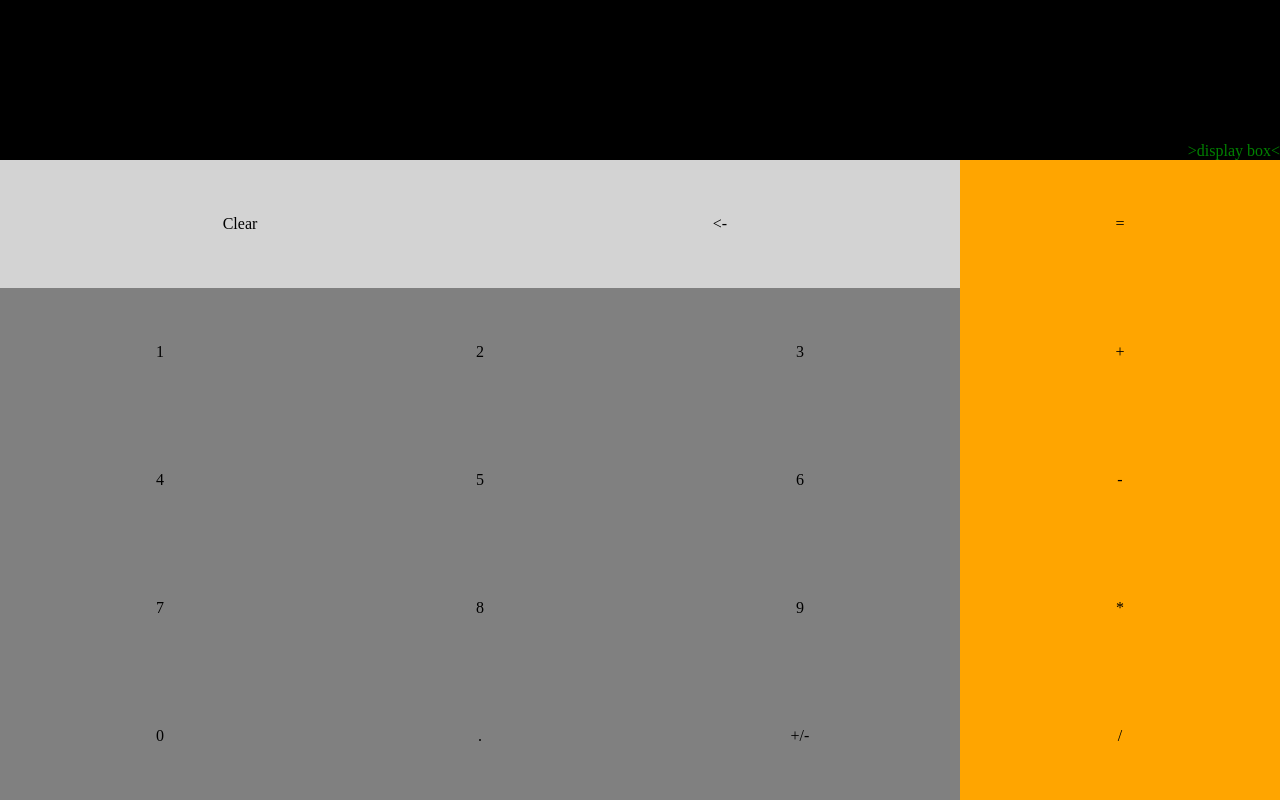
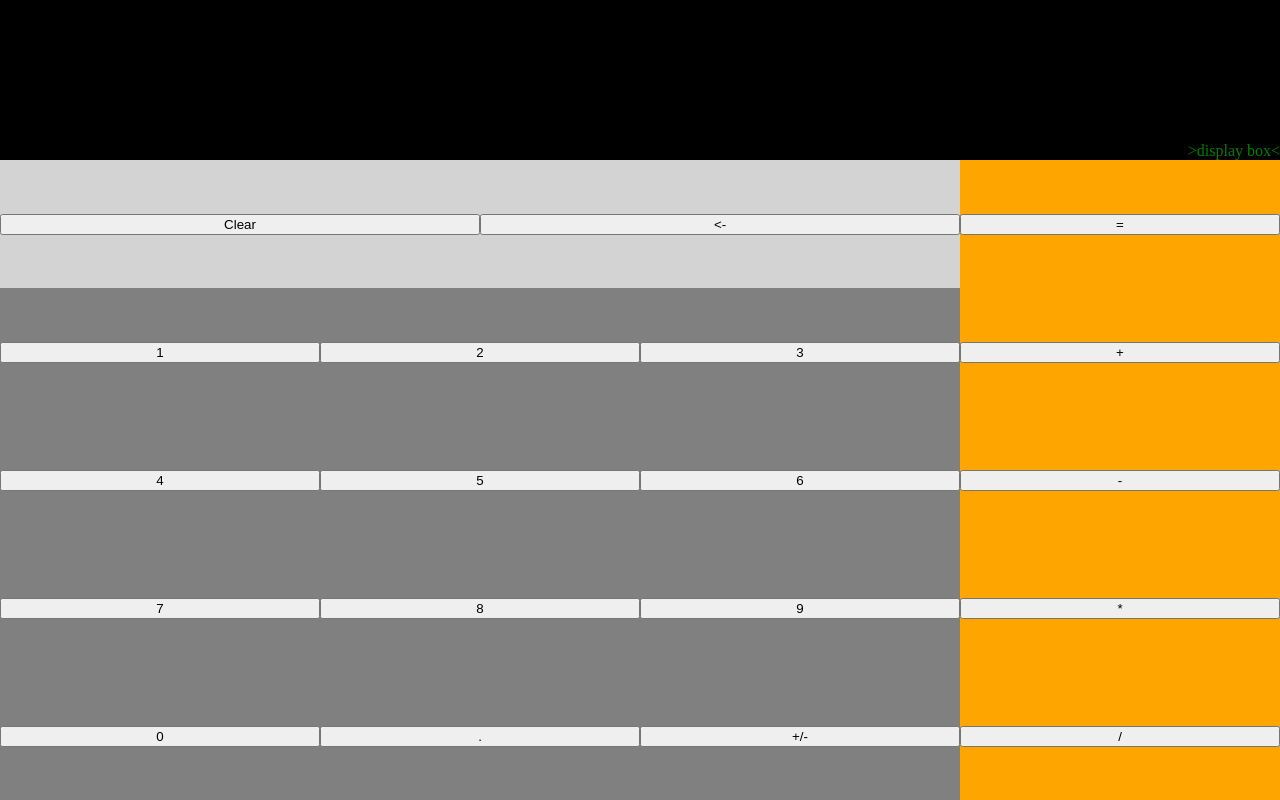
Before and after one commit to idelgass/WebCalculator, a plain HTML site: page index.html in a window 1280 px wide. Drawn offline with Linux system fonts and the light colour scheme.

Commit message:
Added default buttons, js backend up next

```diff
--- a/index.html
+++ b/index.html
@@ -14,81 +14,81 @@
         <div class="numpad">
           <div class="numpad__row" id="numpad__rowspec">
             <div class="key" id="key-clear">
-              Clear
+              <button type="button" name="key-clear">Clear</button>
             </div>
             <div class="key" id="key-delete">
-              <-
+              <button type="button" name="key-delete"><-</button>
             </div>
           </div>
           <div class="numpad__row" id="numpad__row0">
             <div class="key" id="key-one">
-              1
+              <button type="button" name="key-one">1</button>
             </div>
             <div class="key" id="key-two">
-              2
+              <button type="button" name="key-clear">2</button>
             </div>
             <div class="key" id="key-three">
-              3
+              <button type="button" name="key-clear">3</button>
             </div>
           </div>
           <div class="numpad__row" id="numpad__row1">
             <div class="key" id="key-four">
-              4
+              <button type="button" name="key-clear">4</button>
             </div>
             <div class="key" id="key-five">
-              5
+              <button type="button" name="key-clear">5</button>
             </div>
             <div class="key" id="key-six">
-              6
+              <button type="button" name="key-clear">6</button>
             </div>
           </div>
           <div class="numpad__row" id="numpad__row2">
             <div class="key" id="key-seven">
-              7
+              <button type="button" name="key-clear">7</button>
             </div>
             <div class="key" id="key-eight">
-              8
+              <button type="button" name="key-clear">8</button>
             </div>
             <div class="key" id="key-nine">
-              9
+              <button type="button" name="key-clear">9</button>
             </div>
           </div>
           <div class="numpad__row" id="numpad__row3">
             <div class="key" id="key-zero">
-              0
+              <button type="button" name="key-clear">0</button>
             </div>
             <div class="key" id="key-point">
-              .
+              <button type="button" name="key-clear">.</button>
             </div>
             <div class="key" id="key-sign">
-              +/-
+              <button type="button" name="key-clear">+/-</button>
             </div>
           </div>
         </div>
         <div class="opad">
           <div class="opad__row" id="opad__row0">
             <div class="key" id="key-equals">
-              =
+              <button type="button" name="key-clear">=</button>
             </div>
           </div>
           <div class="opad__row" id="opad__row1">
             <div class="key" id="key-plus">
-              +
+              <button type="button" name="key-clear">+</button>
             </div>
           </div>
           <div class="opad__row" id="opad__row2">
             <div class="key" id="key-minus">
-              -
+              <button type="button" name="key-clear">-</button>
             </div>
           </div>
           <div class="opad__row" id="opad__row3">
             <div class="key" id="key-multiply">
-              *
+              <button type="button" name="key-clear">*</button>
             </div>
           </div>
           <div class="opad__row" id="opad__row4">
             <div class="key" id="key-divide">
-              /
+              <button type="button" name="key-clear">/</button>
             </div>
           </div>
         </div>
```
